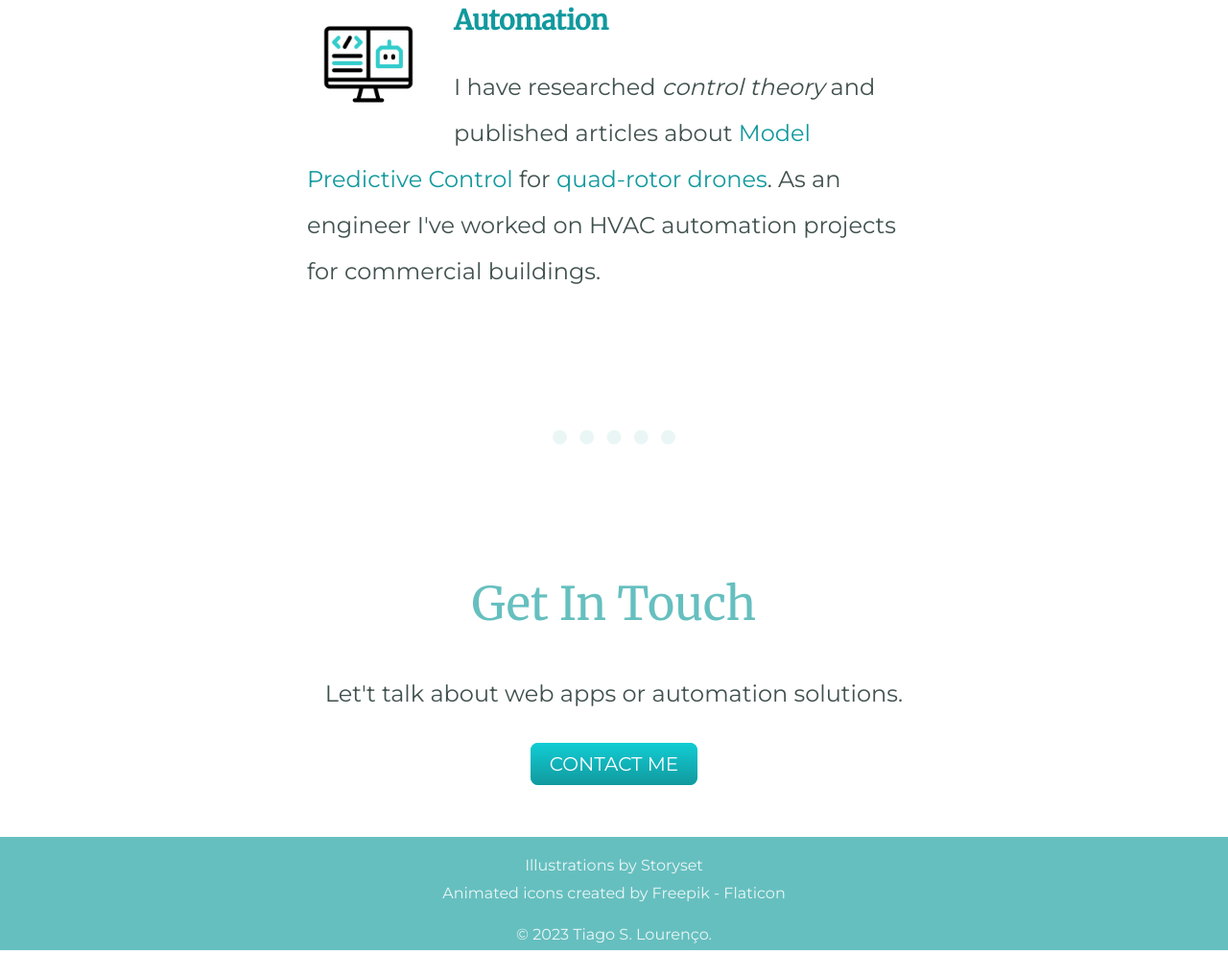
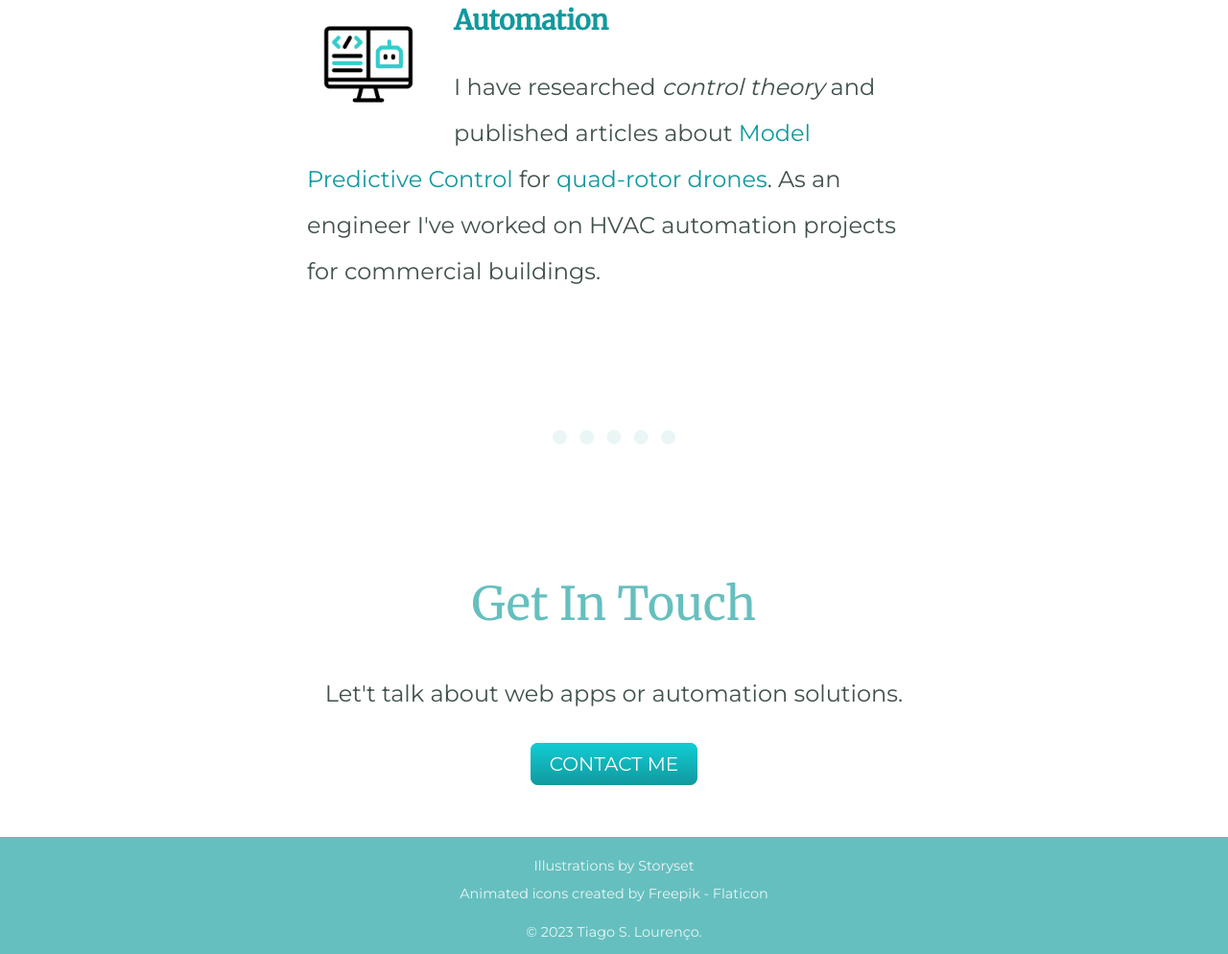
Before and after one commit to TiagoSanLou/myWebsite, a plain HTML site: page index.html in a window 1280 px wide. Shown: the part 1840-2834 px from the top of the page at 96% size. Drawn offline with Linux system fonts and the light colour scheme.

Commit message:
MInor fixes to the bottom page

```diff
--- a/css/styles.css
+++ b/css/styles.css
@@ -73,7 +73,8 @@ a:hover {
 
 .copyright {
     color: #EAF6F6;
-    font-size: 1rem;
+    font-size: 0.9rem;
+    padding-bottom: 0.5rem;
     margin-bottom: 0;
 }
 
```
